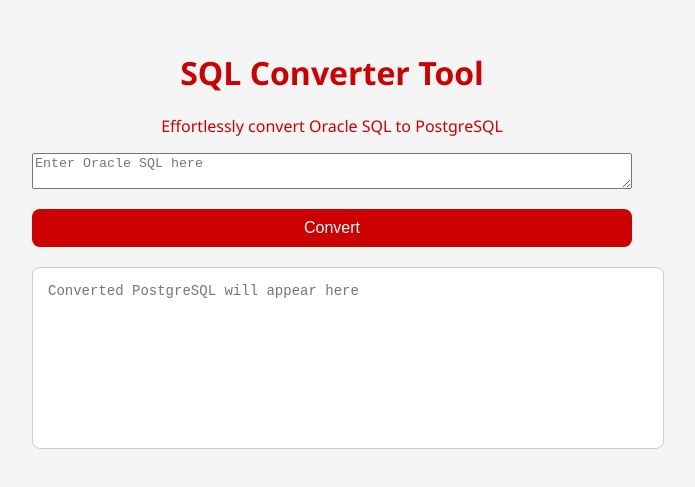
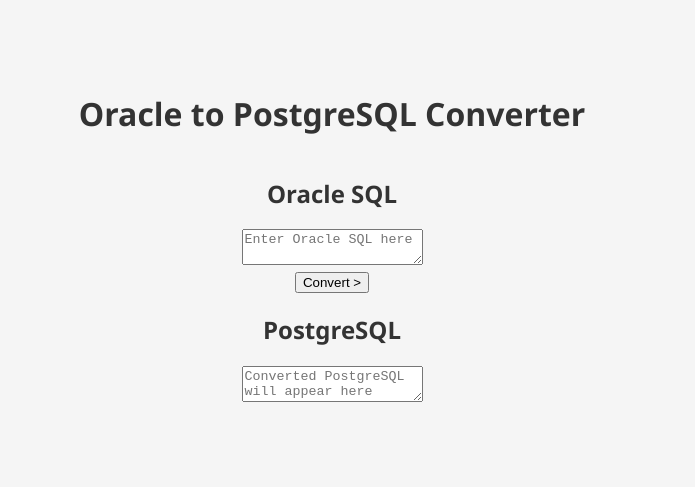
Before and after one commit to DavidEValdes/conversion-app, a React (Create React App) app in the folder frontend/client/: page / in a window 1280 px wide. Shown: the part 181-668 px from the top of the page, without its empty margins (308-1003 px from the left). Built offline with nearby package versions, Linux system fonts and the light colour scheme; no server answers.

Commit message:
Working implementation

```diff
--- a/frontend/client/package.json
+++ b/frontend/client/package.json
@@ -13,7 +13,7 @@
     "web-vitals": "^2.1.4"
   },
   "scripts": {
-    "start": "react-scripts start",
+    "start": "PORT=3001 react-scripts start",
     "build": "react-scripts build",
     "test": "react-scripts test",
     "eject": "react-scripts eject"
--- a/frontend/client/src/App.js
+++ b/frontend/client/src/App.js
@@ -1,41 +1,80 @@
-import React, { useState } from 'react';
-import axios from 'axios';
+import React, { useState, useEffect } from 'react';
 import './App.css';
 
 function App() {
   const [oracleSQL, setOracleSQL] = useState('');
   const [postgresSQL, setPostgresSQL] = useState('');
+  const [isValid, setIsValid] = useState(null);
+  const [validationResult, setValidationResult] = useState(null);
+  const [error, setError] = useState(null);
+
+  useEffect(() => {
+    fetch('http://localhost:3000/health')
+      .then(response => response.json())
+      .then(data => console.log('Server status:', data.status))
+      .catch(error => console.error('Error checking server status:', error));
+  }, []);
 
   const handleConvert = async () => {
     try {
-      const response = await axios.post('http://localhost:5000/convert', { oracle_sql: oracleSQL });
-      setPostgresSQL(response.data.postgres_sql);
+      setError(null);
+      const response = await fetch('http://localhost:3000/convert', {
+        method: 'POST',
+        headers: {
+          'Content-Type': 'application/json',
+          'Accept': 'application/json'
+        },
+        body: JSON.stringify({ oracle_sql: oracleSQL }),
+      });
+
+      if (!response.ok) {
+        throw new Error(`HTTP error! status: ${response.status}`);
+      }
+
+      const data = await response.json();
+      setPostgresSQL(data.postgres_sql);
+      setIsValid(data.is_valid);
+      setValidationResult(data.validation_result);
     } catch (error) {
       console.error('Conversion error:', error);
+      setError(error.message);
     }
   };
 
   return (
     <div className="App">
-      <header className="App-header">
-        <h1>SQL Converter Tool</h1>
-        <p>Effortlessly convert Oracle SQL to PostgreSQL</p>
-      </header>
-      <div className="converter-container">
+      <h1>Oracle to PostgreSQL Converter</h1>
+      <div className="converter">
+        <div className="panel">
+          <h2>Oracle SQL</h2>
           <textarea
-          className="input-area"
             value={oracleSQL}
             onChange={(e) => setOracleSQL(e.target.value)}
             placeholder="Enter Oracle SQL here"
           />
-        <button className="convert-button" onClick={handleConvert}>Convert</button>
+        </div>
+        <button onClick={handleConvert}>Convert &gt;</button>
+        <div className="panel">
+          <h2>PostgreSQL</h2>
           <textarea
-          className="output-area"
             value={postgresSQL}
             readOnly
             placeholder="Converted PostgreSQL will appear here"
           />
+          {isValid !== null && (
+            <div className={`validation ${isValid ? 'valid' : 'invalid'}`}>
+              {isValid ? 'Valid SQL' : 'Invalid SQL'}
             </div>
+          )}
+          {validationResult && (
+            <div className="validation-result">
+              <h3>Validation Result:</h3>
+              <pre>{JSON.stringify(validationResult, null, 2)}</pre>
+            </div>
+          )}
+        </div>
+      </div>
+      {error && <div className="error">Error: {error}</div>}
     </div>
   );
 }
```
Also changed, not shown: 2 other files (tests, documents, lock files or other folders). Lines whose indentation alone changed are shown as unchanged.
